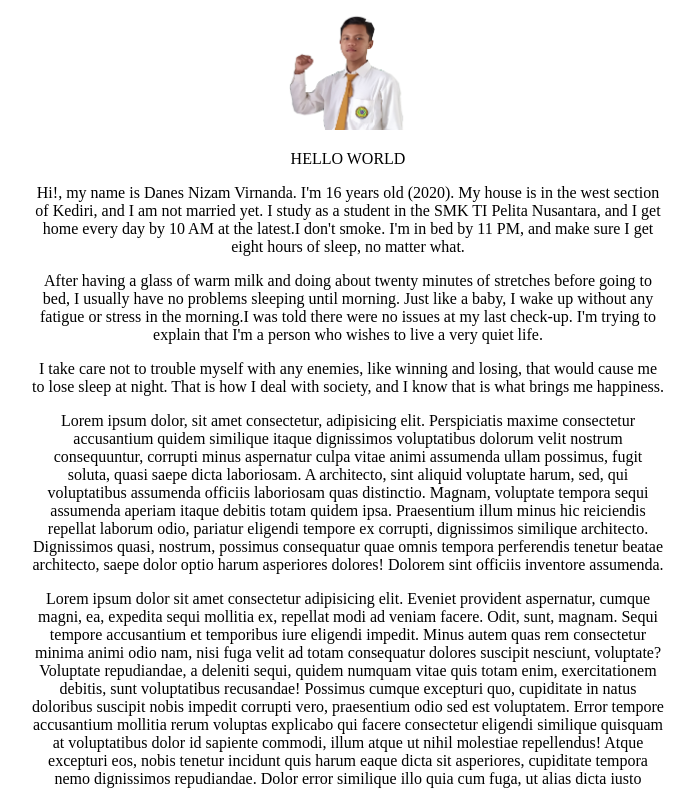
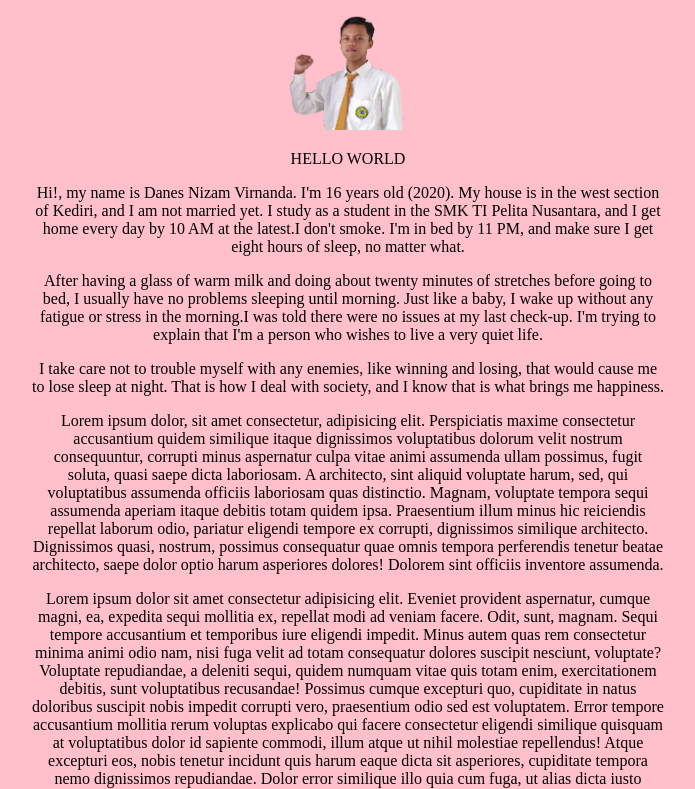
Before and after one commit to Danes222/webprofil, a plain HTML site: page index.html in a window 1280 px wide. Shown: the part 73-862 px from the top of the page, without its empty margins (292-987 px from the left). Drawn offline with Linux system fonts and the light colour scheme.

Commit message:
mengubah warna background

```diff
--- a/index.html
+++ b/index.html
@@ -5,7 +5,7 @@
 	<meta name="viewport" content="width=device-width, initial-scale=1.0">
 	<title>Web Profil Danes</title>
 </head>
-<body style="background-image: url();">
+<body style="background-color: pink;">
 
 <div align="center">
 	<div class="container" align="center" style="width: 50%;">
```
